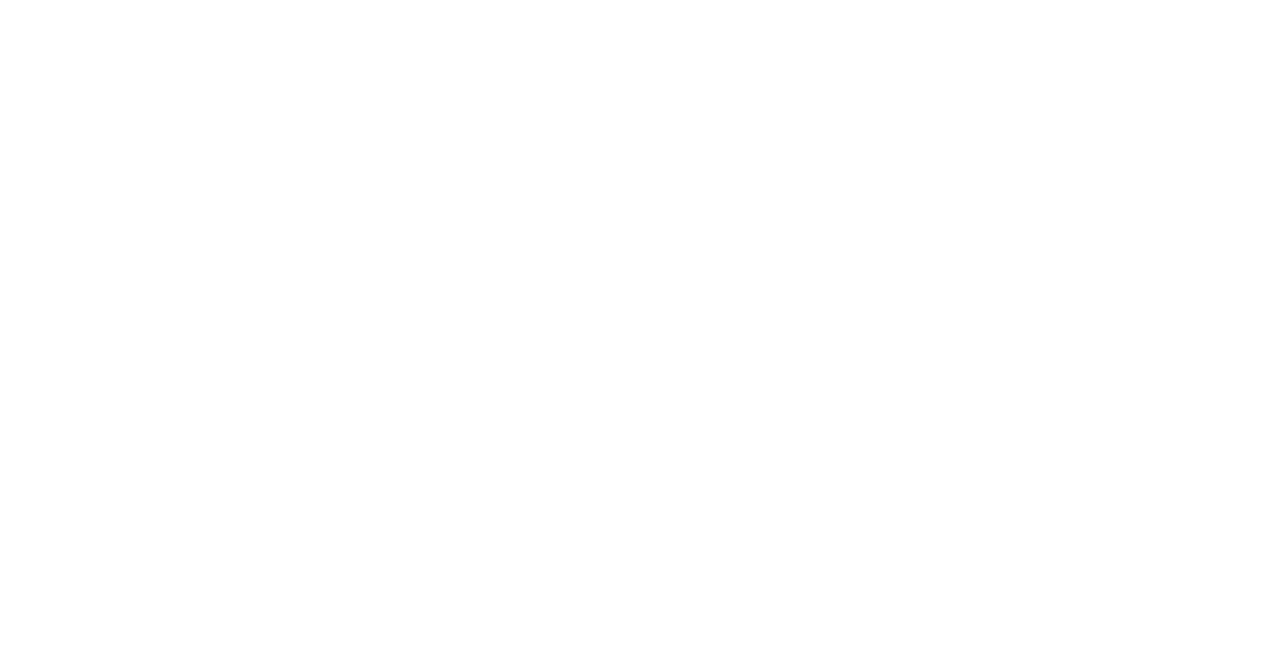
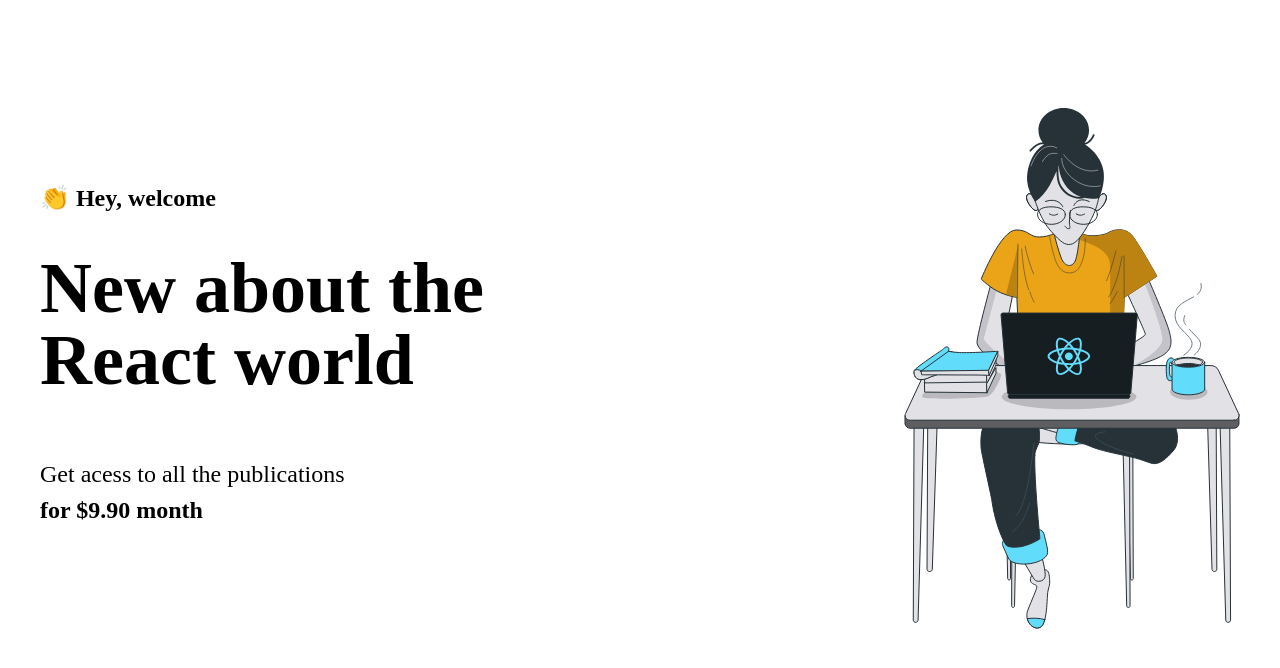
Before and after one commit to flvSantos15/aula03-ignews, a Next.js app: page / in a window 1280 px wide. Shown: the top 668 px of the page. Built offline with nearby package versions, Linux system fonts and the light colour scheme.

Commit message:
component home

```diff
--- /dev/null
+++ b/src/pages/home.module.scss
@@ -0,0 +1,38 @@
+.contentContainer{
+  max-height: 1120px;
+  margin: 0 auto;
+  padding: 0 2rem;
+  height: calc(100vh - 5rem);
+
+  display: flex;
+  align-items: center;
+  justify-content: space-between;
+}
+.hero{
+  max-width: 600px;
+
+  > span{
+    font-size: 1.5rem;
+    font-weight: bold;
+  }
+  h1{
+    font-size: 4.5rem;
+    line-height: 4.5rem;
+    font-weight: 900;
+    margin-top: 2.5rem;
+
+    span{
+      color: var(--cyan-500);
+    }
+  }
+  p{
+    font-size: 1.5rem;
+    line-height: 2.25rem;
+    margin-top: 1.5rem;
+
+    span{
+      color: var(--cyan-500);
+      font-weight: bold;
+    }
+  }
+}
--- a/src/pages/index.tsx
+++ b/src/pages/index.tsx
@@ -1,12 +1,23 @@
 import Head from 'next/head'
+
+import styles from './home.module.scss'
 
 export default function Home() {
   return (
     <>
       <Head>
-          <title>Início | ig.news</title>
-        </Head>
-
+        <title>Home | ig.news</title>
+      </Head>
+      <main className={styles.contentContainer}>
+        <section className={styles.hero}>
+          <span> 👏 Hey, welcome</span>
+          <h1>New about the <span>React</span> world</h1>
+          <p>Get acess to all the publications<br/>
+            <span>for $9.90 month</span>
+          </p>
+        </section>
+        <img src="/images/avatar.svg" alt="Girl Coding" />
+      </main>
     </>
     )
 }
```
